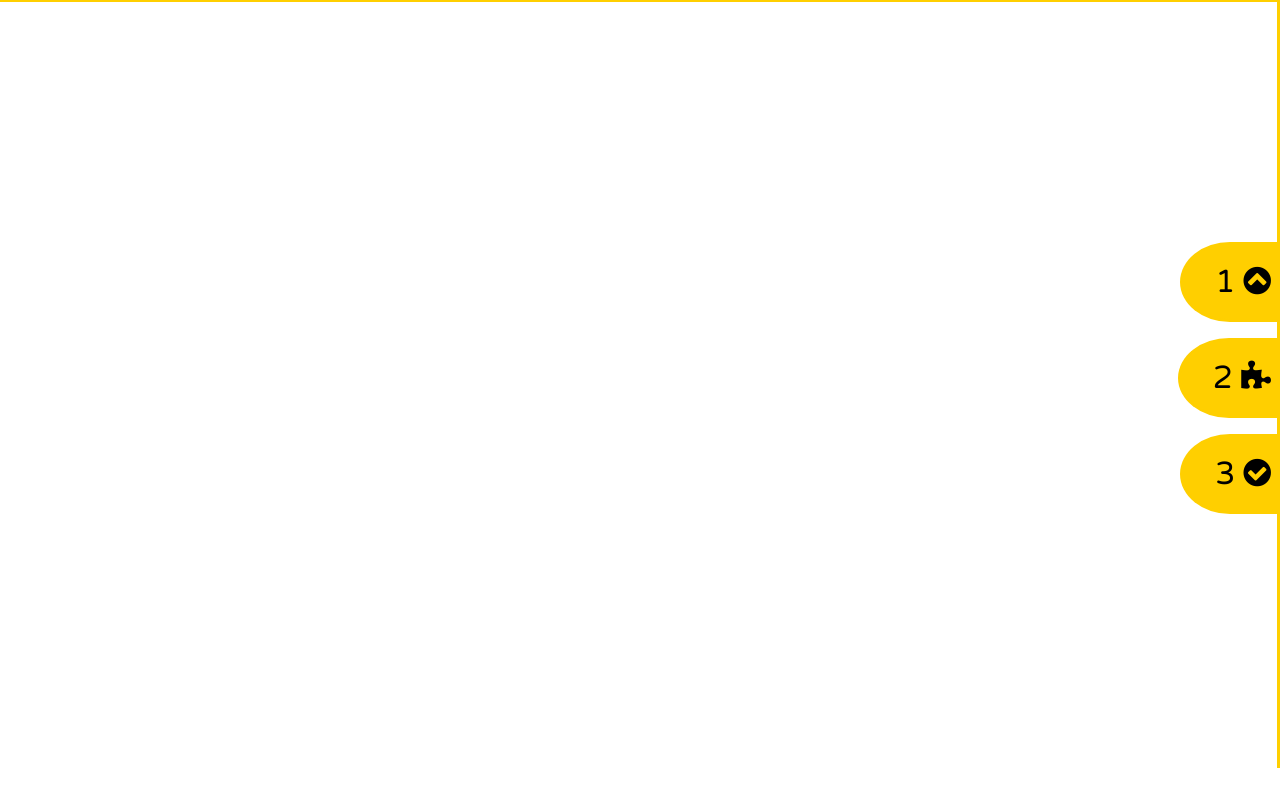
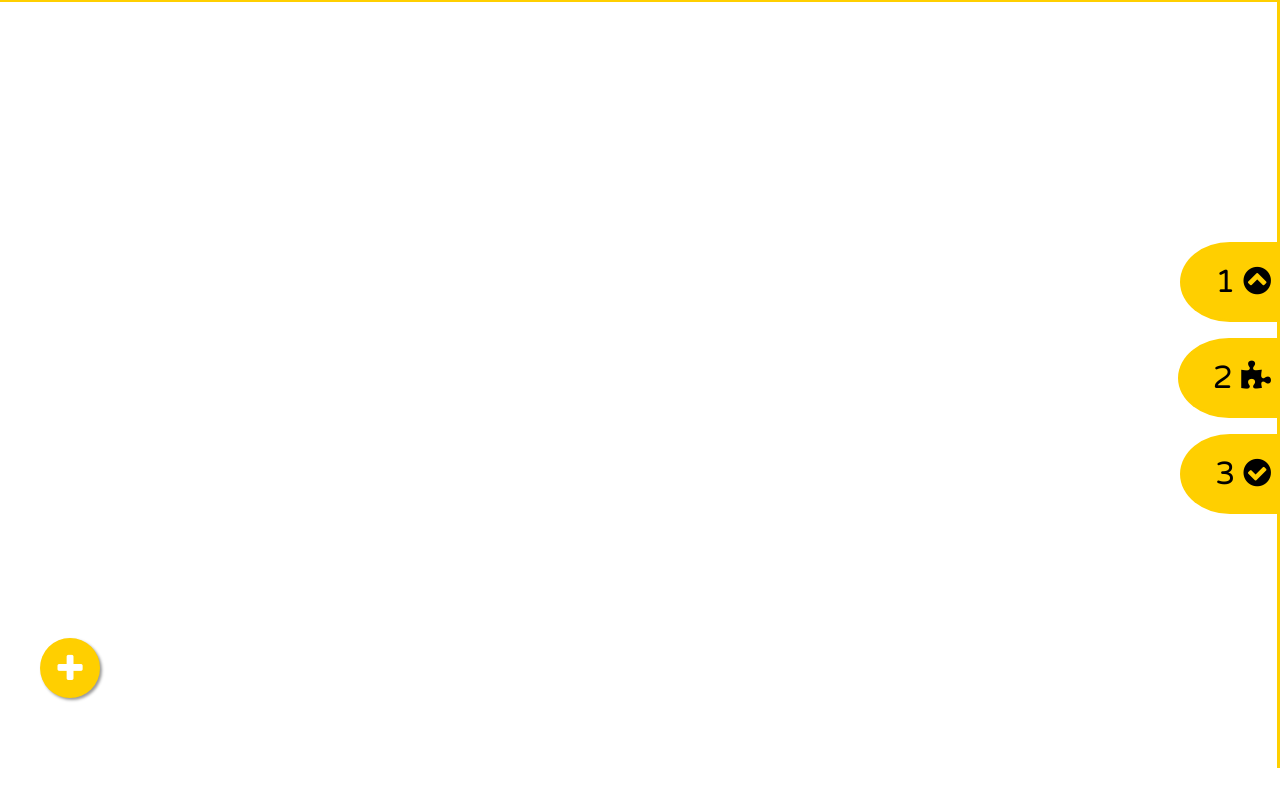
Before and after one commit to Beewo/maker, a plain HTML site: page index.html in a window 1280 px wide. Shown: the part 62-864 px from the top of the page. Drawn offline with nearby package versions, Linux system fonts and the light colour scheme.

Commit message:
Added button for loading drones

```diff
--- a/index.html
+++ b/index.html
@@ -25,6 +25,10 @@
 </button>
   <button id="show-validation-sidebar">3 <i class="fa fa-check-circle" aria-hidden="true"></i></button>
 </button>
+<label id="load-label">
+  <input id="load-input" type="file"/>
+  <i class="fa fa-plus" style="padding: 15px;" aria-hidden="true"></i>
+</label>
   <div id="props-sidebar">
     <div class="toolbar">
       <h2>Add propellers</h2>
@@ -62,7 +66,6 @@
   <div id="validation-sidebar">
     <div class="toolbar">
       <h2>Validate</h2>
-      <input id="load-input" type="file">
       <button id="save">
         <i class="fa fa-floppy-o" aria-hidden="true"></i><br/>
         Save
--- a/sass/style.sass
+++ b/sass/style.sass
@@ -55,6 +55,24 @@ button
   color: white
   flex-grow: 1
   font-size: 2em
+
+#load-label
+  font-family: 'Varela Round', sans-serif
+  font-size: 2em
+  position: fixed
+  width: 60px
+  height: 60px
+  bottom: 40px
+  left: 40px
+  background-color: #ffcf00
+  color: #FFF
+  border-radius: 50px
+  text-align: center
+  box-shadow: 2px 2px 3px #999
+
+input[type="file"]
+  display: none
+
 
 .toolbar
   display: flex
```
Also changed, not shown: css/style.css, 1 other file.
